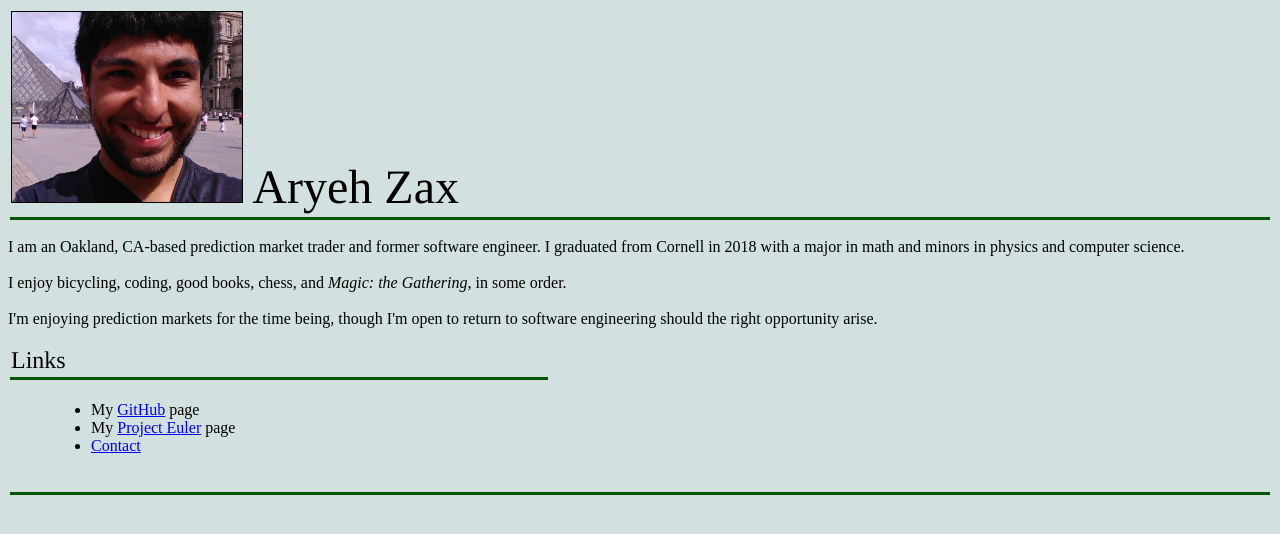
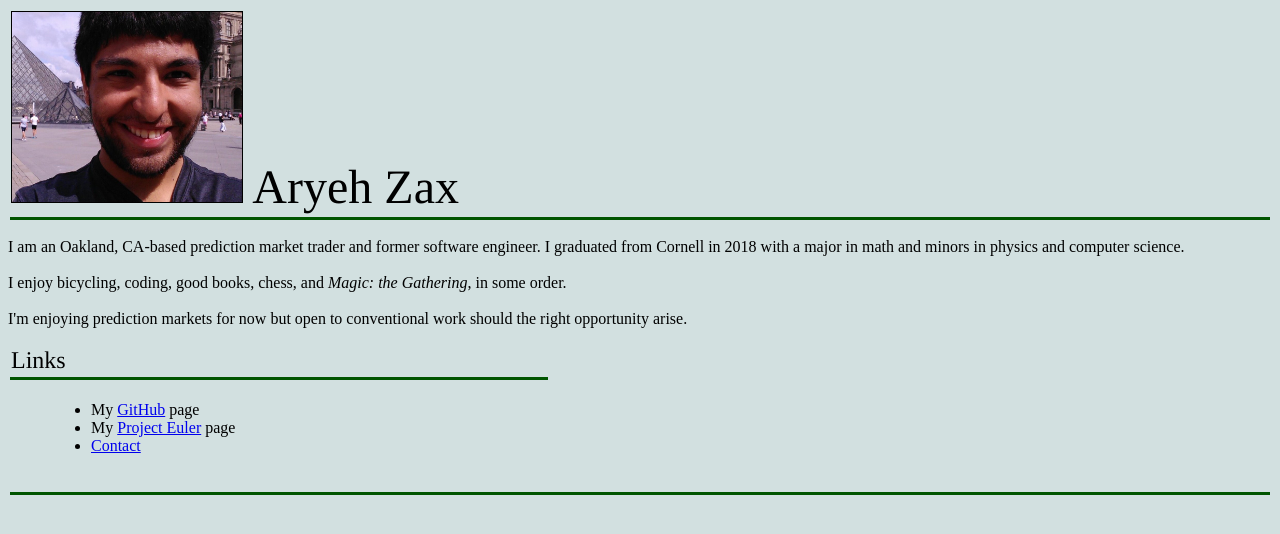
Before and after one commit to azax1/personal-website, a plain HTML site: page docs/index.html in a window 1280 px wide. Drawn offline with Linux system fonts and the light colour scheme.

Commit message:
language update

```diff
--- a/docs/index.html
+++ b/docs/index.html
@@ -40,7 +40,7 @@ I am an Oakland, CA-based prediction market trader and former software engineer.
 I enjoy bicycling, coding, good books, chess, and <i>Magic: the Gathering</i>, in some order.<br>
 <br>
 
-I'm enjoying prediction markets for the time being, though I'm open to return to software engineering should the right opportunity arise.<br>
+I'm enjoying prediction markets for now but open to conventional work should the right opportunity arise.<br>
 
 <p><table class="h3"><tr><td>Links</td></tr>
 <tr class="bar"><td></td></tr></table></p>
```
